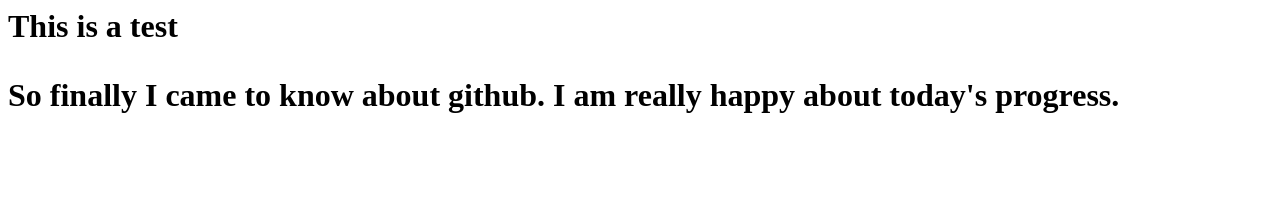
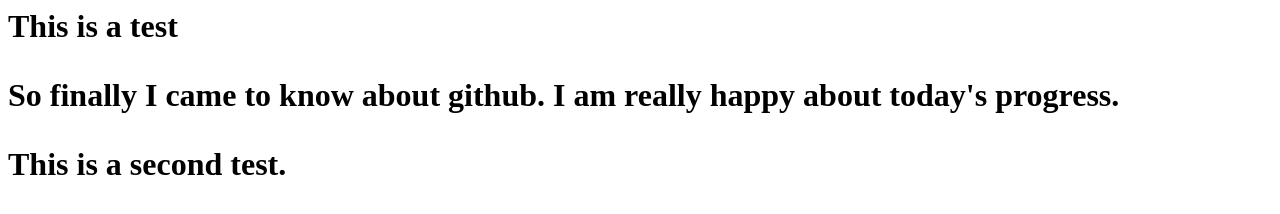
Before and after one commit to Aspiringlivlity/Project1, a website: page new.html in a window 1280 px wide. Drawn offline with Linux system fonts and the light colour scheme.

Commit message:
Second test.

```diff
--- a/new.html
+++ b/new.html
@@ -9,5 +9,6 @@
       <p>So finally I came to know about github. I am really happy about
         today's progress.
       </p>
+      <p>This is a second test.</p>
   </body>
 </html>
```
